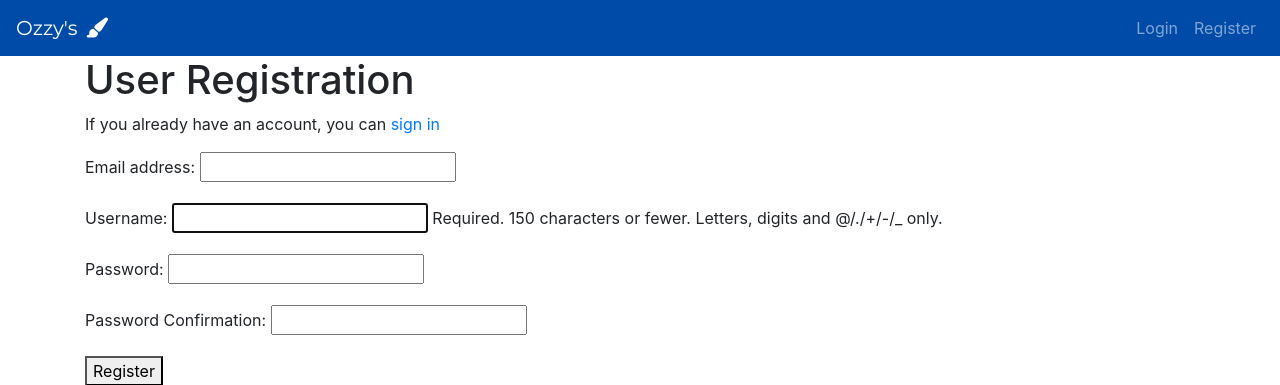
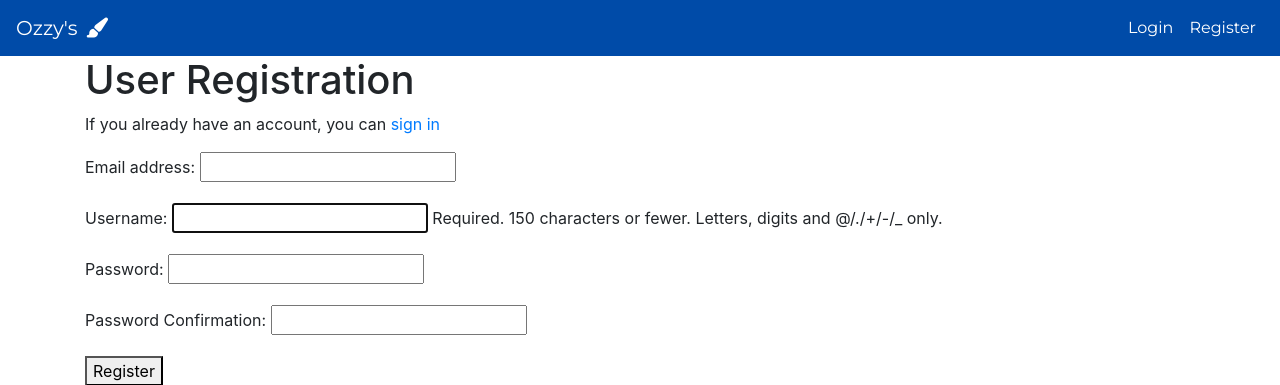
Before and after one commit to seakonn/milestone-four, a Django app: page /accounts/register/ in a window 1280 px wide. Shown: the top 385 px of the page. Run offline with Django 3.2, Linux system fonts and the light colour scheme; some libraries are stand-ins or nearby versions.

Commit message:
Changed colour of nav links

```diff
--- a/static/css/style.css
+++ b/static/css/style.css
@@ -14,9 +14,10 @@ body {
     font-family: 'Montserrat', sans-serif;
 }
 
-#nav-links-custom {
+.nav-link {
     font-family: 'Montserrat', sans-serif;
-    color: white;
+    /* using important to overwrite bootstrap's colour */
+    color: white !important;
 }
 
 .navbar-custom {
```
